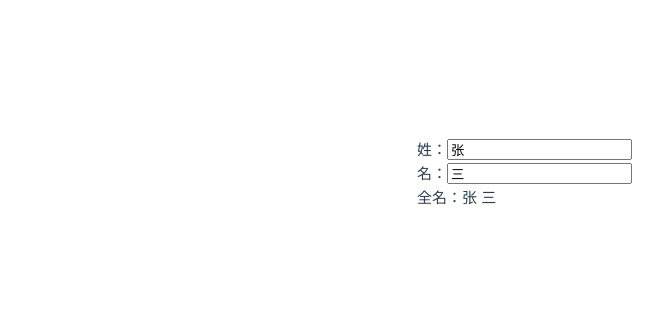
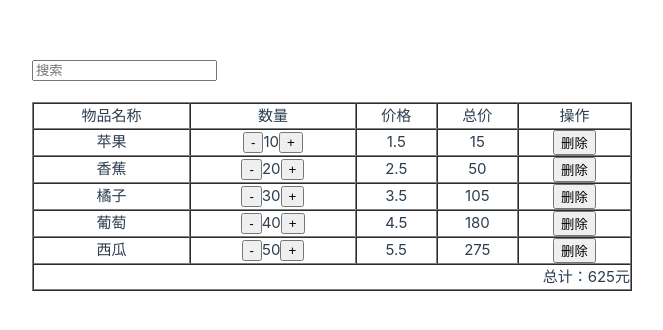
Before and after one commit to LTisme/vue3-vite-TS-pinia-electron, a Vue app: page / in a window 1280 px wide. Shown: the part 226-556 px from the top of the page, without its empty margins (8-671 px from the left). Built offline with nearby package versions, Linux system fonts and the light colour scheme; the HTML template or start-up script is replaced by a standard one.

Commit message:
第9章 computed属性的实际应用场景演示——购物车

```diff
--- a/src/App.vue
+++ b/src/App.vue
@@ -2,45 +2,90 @@
 
   <div>
     <div>
-      姓：<input v-model="firstName" type="text" />
+      <input v-model="keyword" placeholder="搜索" type="text">
     </div>
-    <div>
-      名：<input v-model="lastName" type="text" />
+    <div style="margin-top: 20px;">
+      <table border width="600px" cellpadding="0" cellspacing="0">
+        <thead>
+          <tr>
+            <th>物品名称</th>
+            <th>数量</th>
+            <th>价格</th>
+            <th>总价</th>
+            <th>操作</th>
+          </tr>
+        </thead>
+        <tbody>
+          <tr v-for="(item, index) in searchItem" :key="index">
+            <td align="center">{{ item.name }}</td>
+            <td align="center"><button @click="item.count > 1 ? item.count-- : ''">-</button>{{ item.count }}<button
+                @click="item.count++">+</button></td>
+            <td align="center">{{ item.price }}</td>
+            <td align="center">{{ item.count * item.price }}</td>
+            <td align="center"><button @click="del(index)">删除</button></td>
+          </tr>
+        </tbody>
+        <tfoot>
+          <tr>
+            <td colspan="5" align="right">总计：{{ MyFoolTotalPrice }}元</td>
+          </tr>
+        </tfoot>
+      </table>
     </div>
-    <div>
-      全名：{{ name }}
-    </div>
-    <!-- <div>
-      <button @click="changeName">修改名字</button>
-    </div> -->
   </div>
 
 </template>
 
 <script setup lang='ts'>
+  // computed计算属性的实际应用场景
+  import { reactive, ref, computed } from 'vue';
 
-  import { ref, computed } from 'vue';
+  let $total = ref<number>(0)
 
-  let firstName = ref('张');
-  let lastName = ref('三');
+  let keyword = ref<string>('')
+  const searchItem = computed(() => {
+    return items.filter((item: DataItem) => {
+      return item.name.includes(keyword.value)
+    })
+  })
+  interface DataItem {
+    name: string;
+    count: number;
+    price: number;
+  }
+  const items = reactive<DataItem[]>([
+    { name: '苹果', count: 10, price: 1.5 },
+    { name: '香蕉', count: 20, price: 2.5 },
+    { name: '橘子', count: 30, price: 3.5 },
+    { name: '葡萄', count: 40, price: 4.5 },
+    { name: '西瓜', count: 50, price: 5.5 },
+  ]);
+  // 总价一般用函数来实现
+  // const totalPrice = () => {
+  //   $total.value = items.reduce((prev: number, next: DataItem) => {
+  //     return prev + (next.count * next.price);
+  //   }, 0) // prev是上一个值的意思，故在此初始值为0
+  // }
+  // totalPrice()
+  const totalPrice = computed(() => {
+    // reduce用来求合计是比较好的方式
+    return items.reduce((prev: number, next: DataItem) => {
+      return prev + (next.count * next.price);
+    }, 0) // prev是上一个值的意思，故在此初始值为0
+  })
 
-  // 1、选项式写法，支持一个对象传入get函数及set函数，来自定义操作
-  // let name = computed<string>({
-  //   get() {
-  //     return `${firstName.value} ${lastName.value}`;
-  //   },
-  //   // .value属性一旦被改变，set函数就会被调用
-  //   // 这里的newVal是修改后的新值
-  //   set(newVal: string) {
-  //     console.log(`newVal: ${newVal}`);
-  //     [firstName.value, lastName.value] = newVal.split('-');
-  //   }
-  // })
-  // 2、函数式写法，方便，但是不支持值修改
-  let name = computed(() => `${firstName.value} ${lastName.value}`);
-  // const changeName = () => {
-  //   name.value = `小小小小-鸟`
-  // }
+  const MyFoolTotalPrice = computed(() => {
+    // 遍历对象，将对象中的count属性与price属性相乘，并返回总和
+    let sum = 0
+    for (let i = 0; i < items.length; i++) {
+      sum += items[i].count * items[i].price
+    }
+    return sum
+  })
+
+  const del = (index: number) => {
+    items.splice(index, 1)
+  }
 
 </script>
 
```
